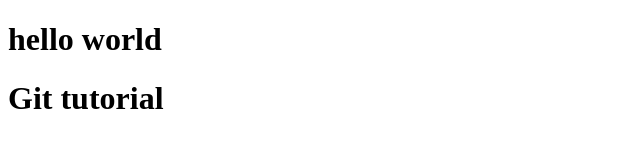
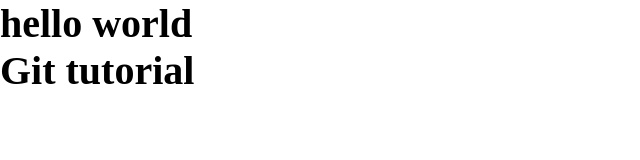
Before and after one commit to Saketkhare2000/MyRepo, a plain HTML site: page index.html in a window 1280 px wide. Shown: the whole page, without its empty margins (0-640 px from the left). Drawn offline with Linux system fonts and the light colour scheme.

Commit message:
css file

```diff
--- a/index.html
+++ b/index.html
@@ -1,12 +1,13 @@
 <!DOCTYPE html>
 <html lang="en">
-<head>
-    <meta charset="UTF-8">
-    <meta name="viewport" content="width=device-width, initial-scale=1.0">
+  <head>
+    <meta charset="UTF-8" />
+    <meta name="viewport" content="width=device-width, initial-scale=1.0" />
+    <link rel="stylesheet" href="style.css" />
     <title>Git Tutorial</title>
-</head>
-<body>
+  </head>
+  <body>
     <h1>hello world</h1>
     <h1>Git tutorial</h1>
-</body>
+  </body>
 </html>
--- /dev/null
+++ b/style.css
@@ -0,0 +1,9 @@
+* {
+  padding: 0;
+  margin: 0;
+  box-sizing: border-box;
+}
+
+h1 {
+  font-size: 40px;
+}
```
